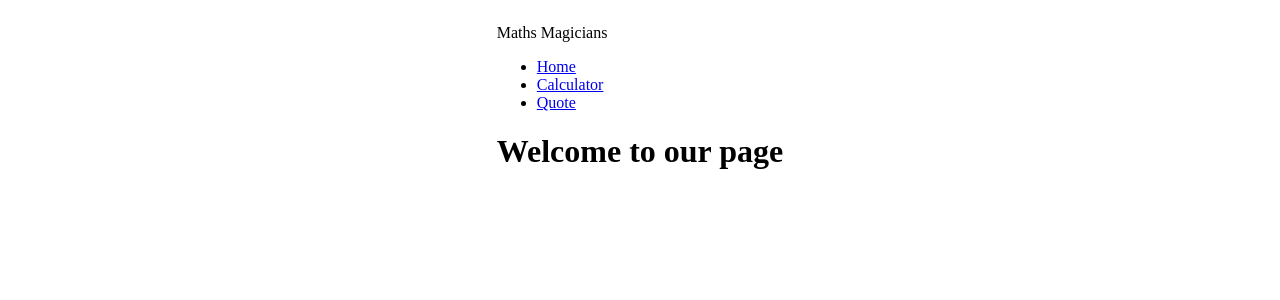
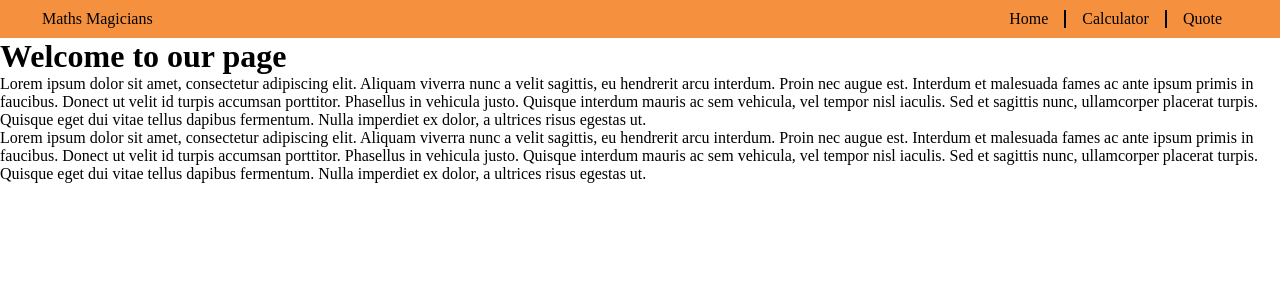
Before and after one commit to Kingstalux/Maths-magicians, a React (Create React App) app: page / in a window 1280 px wide. Shown: the top 300 px of the page. Built offline with nearby package versions, Linux system fonts and the light colour scheme.

Commit message:
Add nav styles

```diff
--- a/src/App.js
+++ b/src/App.js
@@ -9,19 +9,19 @@ export default class App extends Component {
   render() {
     return (
       <div>
-        <nav>
+        <nav className="nav">
           <div>
             <p>Maths Magicians</p>
           </div>
           <div>
             <ul>
-              <li>
+              <li className="home">
                 <Link to="/">Home</Link>
               </li>
-              <li>
+              <li className="calculator">
                 <Link to="/calculator">Calculator</Link>
               </li>
-              <li>
+              <li className="quote">
                 <Link to="/quote">Quote</Link>
               </li>
             </ul>
--- a/src/components/Calculator.js
+++ b/src/components/Calculator.js
@@ -30,6 +30,8 @@ export default function Calculator() {
     }
   };
   return (
+    <div>
+      <h1>Lets do some maths</h1>
       <div className="body">
         <button className="btn-input" type="button" value="0">{state.display}</button>
         <button type="button" onClick={handleClick} value="AC">AC</button>
@@ -54,5 +56,7 @@ export default function Calculator() {
         <button type="button" onClick={handleClick} value=".">.</button>
         <button className="color" type="button" onClick={handleClick} value="=">=</button>
       </div>
+
+    </div>
   );
 }
--- a/src/index.css
+++ b/src/index.css
@@ -1,3 +1,8 @@
+* {
+  padding: 0;
+  margin: 0;
+}
+
 #root {
   display: flex;
   justify-content: center;
@@ -44,3 +49,39 @@ button {
 .color {
   background-color: #f5913e;
 }
+
+.nav {
+  display: flex;
+  justify-content: space-between;
+  align-items: center;
+  top: 0;
+  width: 100vw;
+  background-color: #f5913e;
+}
+
+.nav div {
+  margin-inline: 2em;
+  padding: 10px;
+}
+
+.nav ul {
+  list-style: none;
+  display: flex;
+}
+
+.nav li {
+  padding-inline: 1em;
+}
+
+.home, .calculator {
+  border-right: 2px solid black;
+}
+
+.nav a {
+  text-decoration: none;
+  color: black;
+}
+
+.nav a:hover {
+  color: blue;
+}
--- a/src/pages/Home.js
+++ b/src/pages/Home.js
@@ -4,6 +4,26 @@ export default function Home() {
   return (
     <div>
       <h1>Welcome to our page</h1>
+      <p>
+        Lorem ipsum dolor sit amet, consectetur adipiscing elit.
+        Aliquam viverra nunc a velit sagittis, eu hendrerit arcu interdum.
+        Proin nec augue est. Interdum et malesuada fames ac ante ipsum primis in faucibus.
+        Donect ut velit id turpis accumsan porttitor. Phasellus in vehicula justo.
+        Quisque interdum mauris ac sem vehicula, vel tempor nisl iaculis.
+        Sed et sagittis nunc, ullamcorper placerat turpis.
+        Quisque eget dui vitae tellus dapibus fermentum.
+        Nulla imperdiet ex dolor, a ultrices risus egestas ut.
+      </p>
+      <p>
+        Lorem ipsum dolor sit amet, consectetur adipiscing elit.
+        Aliquam viverra nunc a velit sagittis, eu hendrerit arcu interdum.
+        Proin nec augue est. Interdum et malesuada fames ac ante ipsum primis in faucibus.
+        Donect ut velit id turpis accumsan porttitor. Phasellus in vehicula justo.
+        Quisque interdum mauris ac sem vehicula, vel tempor nisl iaculis.
+        Sed et sagittis nunc, ullamcorper placerat turpis.
+        Quisque eget dui vitae tellus dapibus fermentum.
+        Nulla imperdiet ex dolor, a ultrices risus egestas ut.
+      </p>
     </div>
   );
 }
```
Lines whose indentation alone changed are shown as unchanged.
